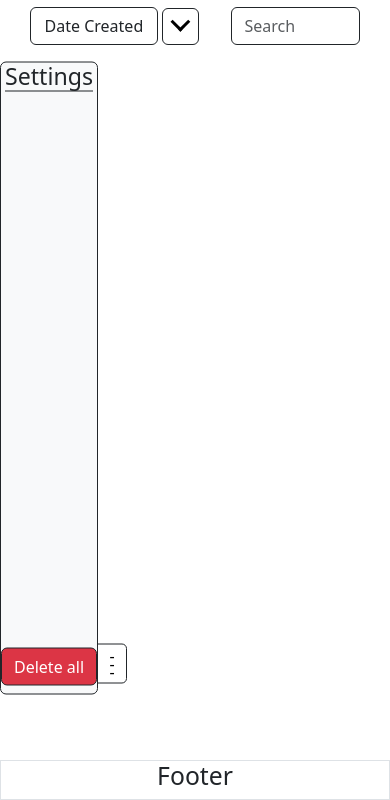
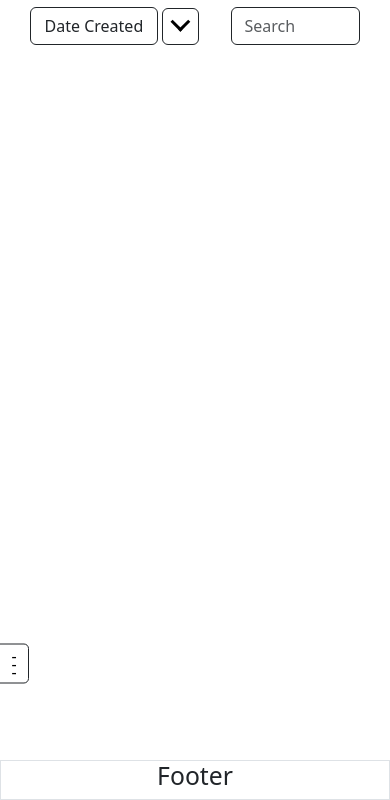
Before and after one commit to CrowsVeldt/third-project-notes, a website built with Vite: page index.html in a window 390 px wide. Shown: the part 44-844 px from the top of the page. Built offline with nearby package versions, Linux system fonts and the light colour scheme.

Commit message:
style: adjust note controls layout, setings. add .no-select

```diff
--- a/src/style.css
+++ b/src/style.css
@@ -104,6 +104,10 @@
   height: calc(100% - 4em);
 }
 
+#search-and-sort {
+  justify-content: space-around;
+}
+
 #direction {
   height: 37.5px;
   width: 37.5px;
@@ -126,6 +130,10 @@
 }
 
 @media screen and (max-width: 480px) {
+  #search-and-sort {
+    justify-content: space-around;
+  }
+
   #search-bar {
     width: 33vw;
   }
@@ -136,10 +144,19 @@
 }
 
 #settings {
+  min-width: 300px;
+  left: -300px;
   z-index: 1;
   background-color: white;
   transition: left 0.1s;
   transition-timing-function: ease-out;
+}
+
+@media screen and (max-width: 480px) {
+  #settings {
+    min-width: 50%;
+    left: -50%;
+  }
 }
 
 #toggle-settings {
@@ -169,3 +186,7 @@
 .button-color:active {
   background-color: darkgray;
 }
+
+.no-select {
+  user-select: none;
+}
```
